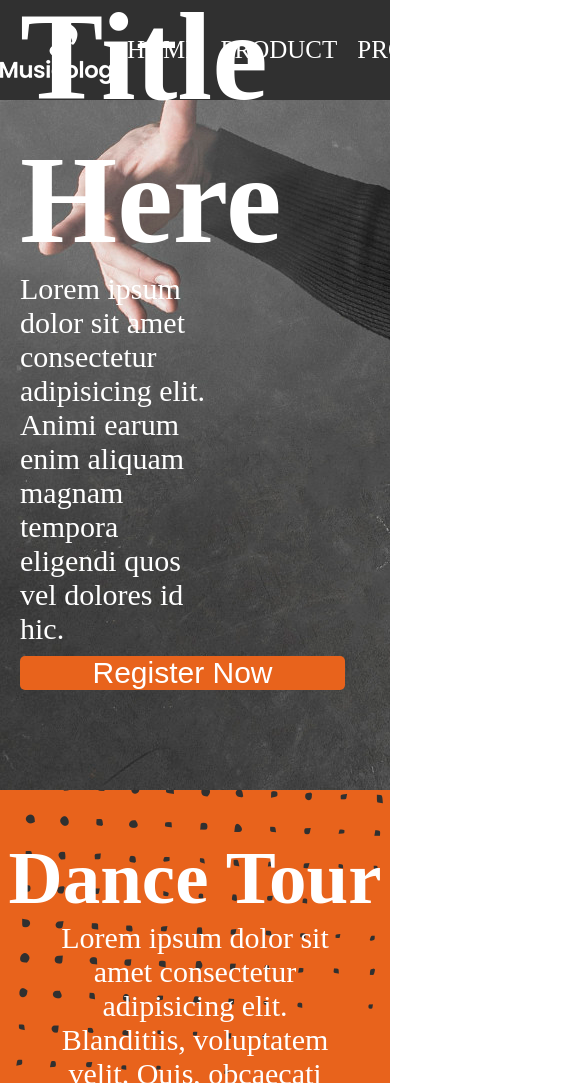
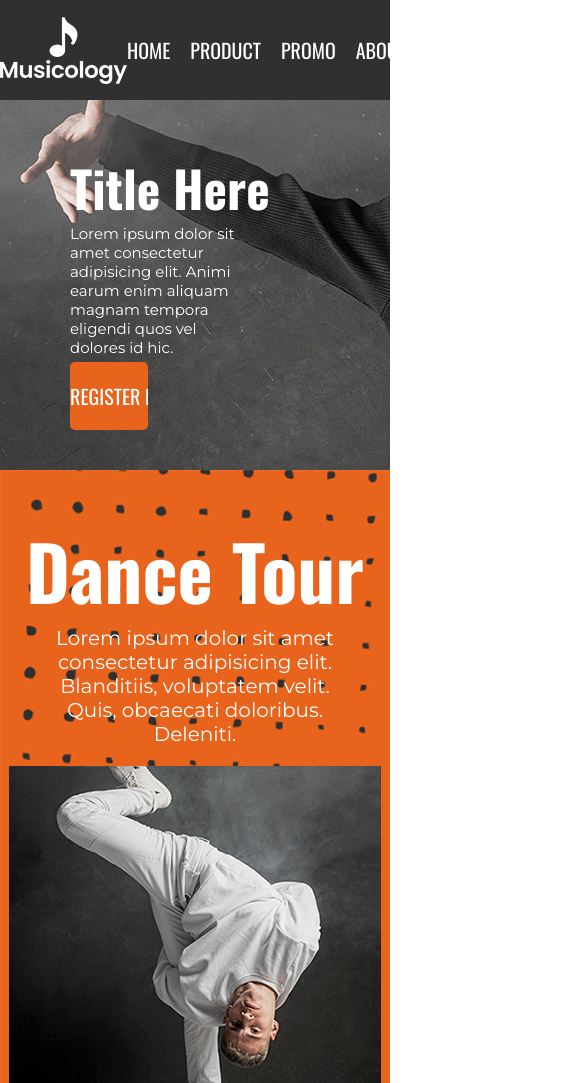
Before and after one commit to EdgardMendes/Projects, a plain HTML site: page index.html in a window 390 px wide. Shown: the top 1083 px of the page, 585 px wide, since content can reach past the window. Drawn offline with nearby package versions, Linux system fonts and the light colour scheme.

Commit message:
Add files via upload

```diff
--- a/index.html
+++ b/index.html
@@ -6,6 +6,9 @@
     <meta name="viewport" content="width=device-width, initial-scale=1.0">
     <title>Musicology</title>
     <link rel="stylesheet" href="style.css">
+    <link rel="preconnect" href="https://fonts.googleapis.com">
+    <link rel="preconnect" href="https://fonts.gstatic.com" crossorigin>
+    <link href="https://fonts.googleapis.com/css2?family=Montserrat:ital,wght@0,100;0,200;0,300;0,400;0,500;0,600;0,700;0,800;0,900;1,100;1,200;1,300;1,400;1,500;1,600;1,700;1,800;1,900&family=Oswald:wght@200;300;400;500;600;700&display=swap" rel="stylesheet">
 </head>
 <body>
     <header>
@@ -31,22 +34,23 @@
             <h1>Dance Tour</h1>
             <p>Lorem ipsum dolor sit amet consectetur adipisicing elit. Blanditiis, voluptatem velit. Quis, obcaecati doloribus. Deleniti.</p>
                 <div class="container-cards">
-                <div class="card-1"></div>
-                <div class="card-2"></div>
-                <div class="card-3"></div>
-            </div>
-            <div class="container-description">
+                    <div class="card-1">
                         <div class="description-1">
                             <h1>America</h1>
                             <p>Lorem ipsum dolor sit amet consectetur adipisicing elit. Enim, repudiandae?</p>
                         </div>
+                    </div>
+                    <div class="card-2">
                         <div class="description-2">
                             <h1>Asia</h1>
                             <p>Lorem, ipsum dolor sit amet consectetur adipisicing elit. Dignissimos, dicta.</p>
                         </div>
+                    </div>
+                    <div class="card-3">
                         <div class="description-3">
                             <h1>Australia</h1>
                             <p>Lorem ipsum, dolor sit amet consectetur adipisicing elit. Possimus, sit!</p>
+                        </div>
                     </div>
                 </div>
         </section>
--- a/style.css
+++ b/style.css
@@ -6,7 +6,19 @@
 
 html {
     box-sizing: border-box;
-    font-size: 10px;
+    font-size: 62.5%;
+}
+
+body {
+    font-size: 1.6rem;
+}
+
+h1 {
+    font-family: 'Oswald';
+}
+
+p {
+    font-family: 'Montserrat';
 }
 
 /* Header */
@@ -17,7 +29,9 @@ header {
     align-items: center;
     background-color: #303030;
     height: 100px;
-    max-width: 100%;
+    width: 100%;
+    max-width: 1440px;
+
 }
 
 header .logo {
@@ -36,6 +50,7 @@ header .navbar {
     text-decoration: none;
     text-transform: uppercase;
     color: #ffffff;
+    font-family: 'Oswald';
 }
 
 .search {
@@ -49,6 +64,7 @@ header .navbar {
     background: url(img/img-header-1.jpg) no-repeat;
     height: 690px;
     width: 100%;
+    max-width: 1440px;
     display: flex;
     flex-direction: column;
     align-items: flex-start;
@@ -58,7 +74,7 @@ header .navbar {
 .register-now h1 {
     font-size: 12.5rem;
     color: #ffffff;
-    margin-left: 20px;
+    margin-left: 2.0rem;
 }
 
 .register-now p {
@@ -66,8 +82,8 @@ header .navbar {
     color: #ffffff;
     max-width: 50%;
     flex-wrap: wrap;
-    margin-left: 20px;
-    margin-bottom: 10px;
+    margin-left: 2.0rem;
+    margin-bottom: 0.5rem;
 }
 
 .register-now .button {
@@ -78,16 +94,17 @@ header .navbar {
     background-color: #e8631c;
     border-style: none;
     border-radius: 5px;
-    margin-bottom: 100px;
-    margin-left: 20px;
+    margin-bottom: 7rem;
+    margin-left: 2rem;
 }
 
 /* Main - Section 02 */
 
 .cards {
     background: url(img/background2.png) no-repeat;
-    height: 690px;
+    height: 790px;
     width: 100%;
+    max-width: 1440px;
     display: flex;
     flex-direction: column;
     align-items: center;
@@ -96,7 +113,7 @@ header .navbar {
 .cards > h1 {
     font-size: 7.5rem;
     color: #ffffff;
-    margin-top: 45px;
+    margin-top: 4.5rem;
 }
 
 .cards > p {
@@ -104,55 +121,158 @@ header .navbar {
     color: #ffffff;
     max-width: 80%;
     text-align: center;
-    margin-bottom: 20px;
+    margin-bottom: 2.0rem;
 }
 
 .container-cards {
-    display: flex;
-    justify-content: space-evenly;
+    display: grid;
+    grid-template-columns: repeat(auto-fit, minmax(375px, 1fr));
+    gap: 20px;
+    justify-content: center;
+    align-items: center;
     width: 100%;
+    max-width: 1440px;
+
 }
 
 .cards .card-1 {
     background: url(img/firstman.png) no-repeat;
-    height: 324px;
+    height: 474px;
     width: 372px;
+    margin:auto;
 }
 
 .cards .card-2 {
     background: url(img/secondman.png) no-repeat;
-    height: 324px;
+    height: 474px;
     width: 372px;
+    margin:auto;
 }
 
 .cards .card-3 {
     background: url(img/thirdman.png) no-repeat;
-    height: 324px;
+    height: 474px;
     width: 372px;
+    margin: auto;
 }
 
 .container-description {
-    display: flex;
-    justify-content: space-evenly;
     height: 150px;
     width: 100%;
+    max-width: 1440px;
 }
 
-.container-description h1 {
+.description-1 h1, .description-2 h1, .description-3 h1 {
     font-size: 3.5rem;
     text-align: center;
     color: #ffffff;
-    margin-top: 10px;
+    margin-top: 1rem;
 }
 
-.container-description div p {
+.description-1 p, .description-2 p, .description-3 p {
     font-size: 2rem;
     text-align: center;
     color: #ffffff;
 }
 
 .description-1, .description-2, .description-3 {
-    height: 125px;
+    height: 150px;
     width: 372px;
     background-color: #303030;
+    margin-top: 320px;
 }
+
+@media (max-width: 1370px) {
+    .register-now {
+        background: url(img/img-header-1370.jpg) no-repeat;
+        height: 66rem;
+        width: 100%;
+        max-width: 1370px;
+    }
+    .register-now > h1 {
+        font-size: 10rem;
+        margin-left: 70px;
+
+    }
+    .register-now > p {
+        font-size: 2rem;
+        margin-left: 70px;
+        max-width: 40%;
+    }
+    .register-now > .button {
+        font-size: 2rem;
+        font-family: 'Oswald';
+        text-transform: uppercase;
+        height: 8vh;
+        width: 20vw;
+        margin-left: 70px;
+        margin-bottom: 100px;
+    }
+
+}
+
+@media (max-width: 1164px) {
+    .card-3 {
+        margin-top: 25px;
+    }
+    .cards {
+        background: url(img/background1024.png);
+        height: 130rem;
+    }
+}
+
+@media (max-width: 1024px) {
+    .register-now {
+        background: url(img/img-header-1024.jpg) no-repeat;
+        height: 49.3rem;
+        width: 100%;
+        max-width: 1024px;
+    }
+
+    .register-now h1 {
+        font-size: 8rem;
+    }
+
+    .register-now p {
+        font-size: 2rem;
+        max-width: 45%;
+    }
+
+    .register-now .button {
+        margin-bottom: 4rem;
+    }
+
+    .card-3 {
+        margin-top: 25px;
+    }
+
+    .cards > p {
+        font-size: 2rem;
+    }
+
+    .cards {
+        background: url(img/background1024.png);
+        height: 125rem;
+    }
+
+@media (max-width: 768px) {
+    header nav ul li a {
+        font-size: 2rem;
+    }
+    .register-now {
+        background: url(img/img-header-768.jpg) no-repeat;
+        height: 37rem;
+    }
+    .register-now h1 {
+        font-size: 5rem;
+    }
+    .register-now p {
+        font-size: 1.5rem;
+    }
+    .cards {
+        height: 175rem;
+    }
+}
+
+
+}
```
Also changed, not shown: img/background1024.png (added), img/img-header-1024.jpg (added), img/img-header-1370.jpg (added), img/img-header-768.jpg (added). Lines whose indentation alone changed are shown as unchanged.
